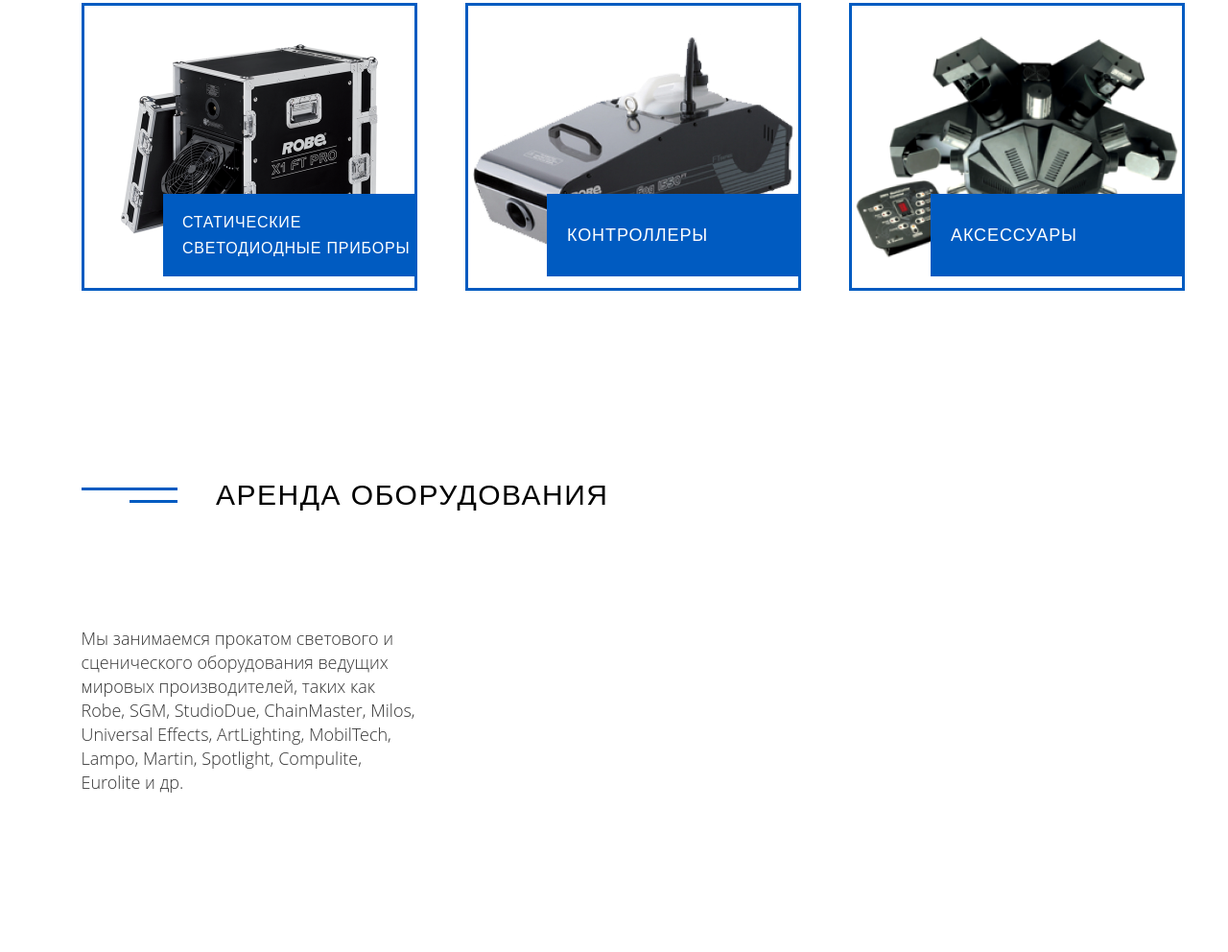
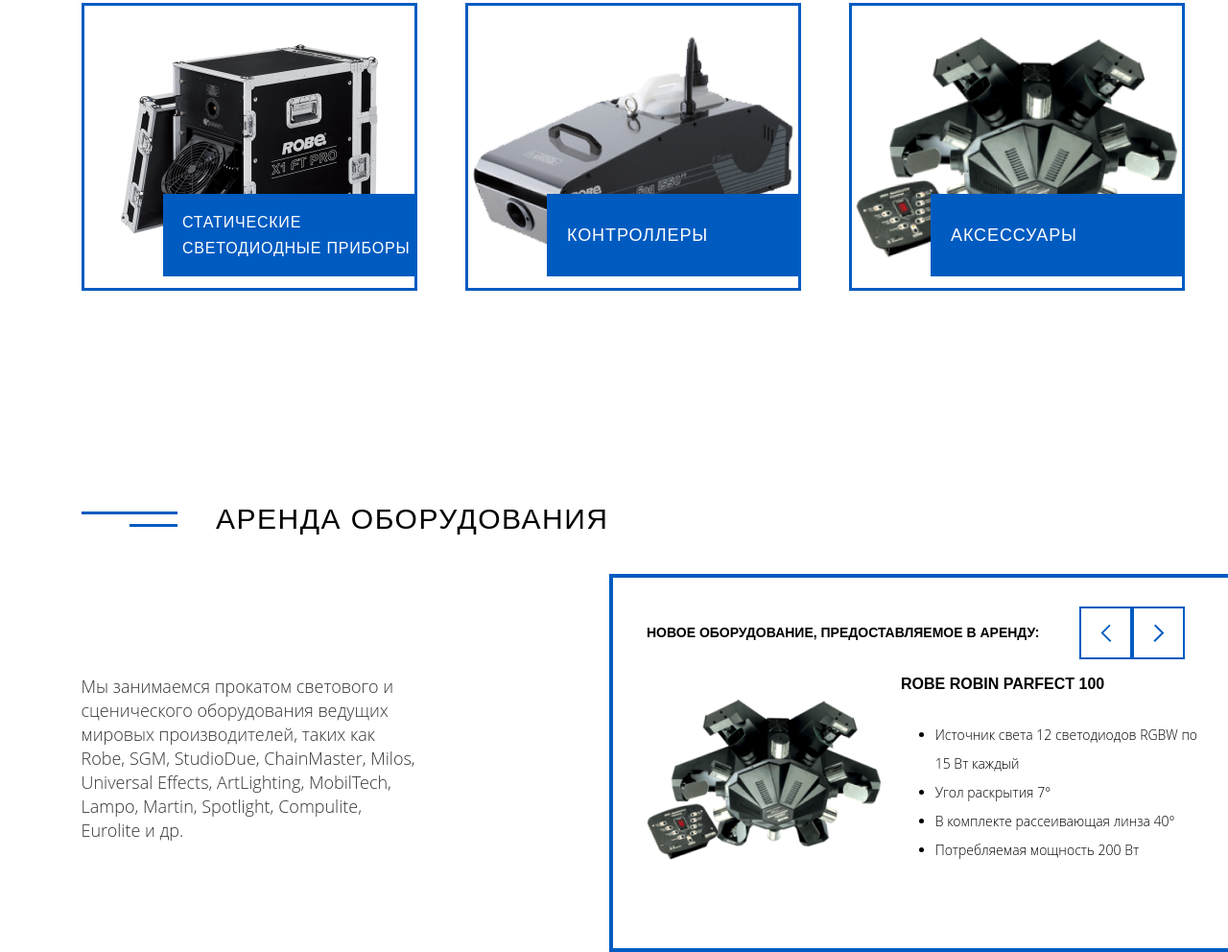
Before and after one commit to ekaterina1802markina/Templates, a plain HTML site: page index.html in a window 1280 px wide. Shown: the part 1815-2807 px from the top of the page at 96% size. Before the commit the page ends 2643 px from the top, so only its background shows below. Drawn offline with Linux system fonts and the light colour scheme; files whose address does not match are found by name.

Commit message:
feat: creat rent

```diff
--- a/index.html
+++ b/index.html
@@ -122,6 +122,30 @@
                         <p>Мы занимаемся прокатом светового и <br> сценического оборудования ведущих <br> мировых производителей, таких как <br> Robe, SGM, StudioDue, ChainMaster, Milos, <br> Universal Effects, ArtLighting, MobilTech, <br> Lampo, Martin, Spotlight, Compulite,<br> Eurolite и др.</p>
                     </div>
                 </div>
+                <div class="new__rent">
+                    <div class="new__header">
+                        <h class="new">НОВОЕ ОБОРУДОВАНИЕ, ПРЕДОСТАВЛЯЕМОЕ В АРЕНДУ:</h>
+                        <a href="#" class="new__rr">
+                            <div class="big-button button">
+                                <img src="./foto/Group 1.png" alt="#">
+                            </div>
+                            <div class="small-button button">
+                                <img src="./foto/Group 2.png" alt="#">
+                            </div>
+                        </a>
+                    </div>
+                    <img src="./foto/акс.png" alt="#" class="img">
+                    <div class="rode">
+                        <p class="robe">ROBE ROBIN PARFECT 100</p>
+                        <ul class="type">
+                            <li class="type__item">Источник света 12 светодиодов RGBW по 15 Вт каждый</li>
+                            <li class="type__item">Угол раскрытия 7°</li>
+                            <li class="type__item">В комплекте рассеивающая линза 40°</li>
+                            <li class="type__item">Потребляемая мощность 200 Вт</li>
+                        </ul>
+                    </div>
+                </div>
+
             </div>
         </main>
 
--- a/style.css
+++ b/style.css
@@ -403,15 +403,95 @@ h1{
 }
 
 .text{
-    width: 380px;
+    width: 360px;
     height: 175px;
+    margin-left: -550px;
+    margin-top: 500px;
     font-family: 'Open Sans', sans-serif;
     font-style: normal;
     font-weight: 300;
     font-size: 18px;
     line-height: 25px;
     color: #343434;
-    margin-top: 450px;
-    margin-left: -550px;
+    line height: 24px;
+}
+
+.new__rent{
+    width: 665px;
+    height: 394px;
+    margin-left: 550px;
+    margin-top: -280px;
+    border: 4px solid #005BC1;
+}
+
+.new__header {
+    display: flex;
+    align-items: center;
+    justify-content: space-around;
+    margin-top: 30px;
+}
+
+.new{
+    width: 441px;
+    height: 27px;
+    margin-left: 30px;
+    font-size: 16px;
+    font-family:'Oswald', sans-serif ;
+    font-weight: bold;
+    font-size: 14px;
+    line-height: 27px;
+}
+
+.new__rr{
+    margin-right: 56px;
+    display: flex;
 
 }
+
+.button {
+    width: 55px;
+    height: 55px;
+    border: 2px solid #005BC1;
+    display: flex;
+    align-items: center;
+    justify-content: center;
+}
+
+.rode{
+    display: flex;
+    width: 310px;
+    height: 152px;
+    margin-left: 300px;
+    margin-top: -250px;
+}
+
+.robe{
+    width: 300px;
+    font-family:'Oswald', sans-serif ;
+    font-weight: 600;
+    font-size: 16px;
+    margin-top: -20px;
+    font-size: 16px;
+    line-height: 24px;
+}
+
+.type{
+    margin-top: 30px;
+    margin-left: -190px;
+    font-family: 'Open Sans', sans-serif;
+    font-weight: 300;
+    font-size: 14px;
+    line-height: 30px;
+}
+
+.type__item {
+    list-style-type: disc;
+
+
+
+}
+
+.img{
+    margin-bottom: 30px;
+    margin-left: 30px;
+}
```
Also changed, not shown: foto/акс.png (added).
